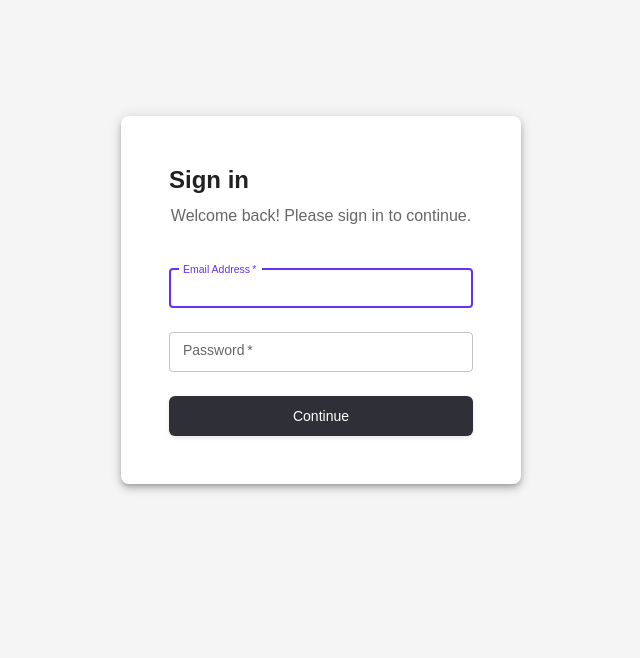
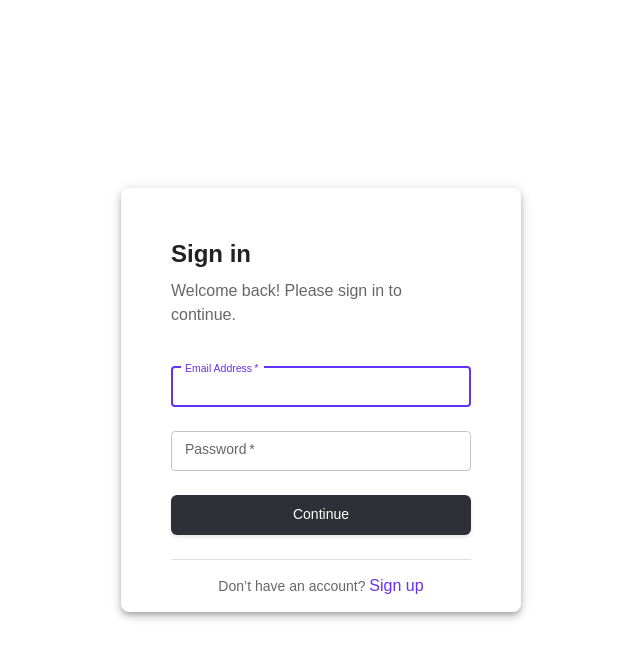
Before and after one commit to hafizab63861462/Next.js-Boilerplate, a Next.js app: page /en/login in a window 1280 px wide. Shown: the top 658 px of the page, without its empty margins (319-959 px from the left). Built offline with nearby package versions, Linux system fonts and the light colour scheme; what @mui/material-nextjs would draw is missing.

Commit message:
added login page

```diff
--- a/src/app/[lang]/login/page.tsx
+++ b/src/app/[lang]/login/page.tsx
@@ -1,34 +1,16 @@
-"use client"; // ← This is required!
+"use client";
 
 import * as React from "react";
 import Box from "@mui/material/Box";
 import Typography from "@mui/material/Typography";
 import TextField from "@mui/material/TextField";
 import Button from "@mui/material/Button";
-import { styled } from "@mui/material/styles";
-
-const StyledPaper = styled(Box)(({ theme }) => ({
-  backgroundColor: theme.palette.background.paper,
-  boxShadow: theme.shadows[5],
-  padding: theme.spacing(6),
-  borderRadius: "8px",
-  maxWidth: "400px",
-  width: "100%",
-  margin: "auto",
-  marginTop: "100px",
-}));
-
-const StyledButton = styled(Button)(() => ({
-  width: "100%",
-  textTransform: "none",
-  fontSize: "1rem",
-  fontWeight: 600,
-  padding: "10px 0",
-}));
+import Divider from "@mui/material/Divider";
 
 export default function LoginPage() {
   const [email, setEmail] = React.useState("");
   const [password, setPassword] = React.useState("");
+
   return (
     <Box
       sx={{
@@ -36,21 +18,27 @@ export default function LoginPage() {
         flexDirection: "column",
         alignItems: "center",
         justifyContent: "center",
-        minHeight: "100vh",
-        bgcolor: "#f5f5f5",
+        height: "100vh", // instead of minHeight
+        backgroundColor: "background.paper",
         p: 2,
+        boxSizing: "border-box",
       }}
     >
-      <StyledPaper>
+      <Box
+        sx={{
+          boxShadow: 5,
+          p: "50px 50px 14px 50px",
+          borderRadius: "8px",
+          maxWidth: "400px",
+          width: "100%",
+          margin: "auto",
+        }}
+      >
         <Typography variant="h5" component="h1" fontWeight="bold" gutterBottom>
           Sign in
         </Typography>
-        <Typography
-          variant="body1"
-          color="text.secondary"
-          align="center"
-          sx={{ mb: 3 }}
-        >
+
+        <Typography variant="body1" color="text.secondary" sx={{ mb: 3 }}>
           Welcome back! Please sign in to continue.
         </Typography>
 
@@ -71,11 +59,11 @@ export default function LoginPage() {
               height: 40,
             },
             "& .MuiInputLabel-root": {
-              transform: "translate(14px, 8px) scale(1)", // Adjust label position
+              transform: "translate(14px, 8px) scale(1)",
               fontSize: "14px",
             },
             "& .MuiInputLabel-shrink": {
-              transform: "translate(14px, -6px) scale(0.75)", // Label when focused/filled
+              transform: "translate(14px, -6px) scale(0.75)",
             },
           }}
         />
@@ -97,19 +85,20 @@ export default function LoginPage() {
               height: 40,
             },
             "& .MuiInputLabel-root": {
-              transform: "translate(14px, 8px) scale(1)", // Adjust label position
+              transform: "translate(14px, 8px) scale(1)",
               fontSize: "14px",
             },
             "& .MuiInputLabel-shrink": {
-              transform: "translate(14px, -6px) scale(0.75)", // Label when focused/filled
+              transform: "translate(14px, -6px) scale(0.75)",
             },
           }}
         />
 
-        <StyledButton
+        <Button
           type="submit"
           variant="contained"
           sx={{
+            width: "100%",
             backgroundColor: "#2F3037",
             height: 40,
             padding: "6px 0",
@@ -122,8 +111,21 @@ export default function LoginPage() {
           }}
         >
           Continue
-        </StyledButton>
-      </StyledPaper>
+        </Button>
+
+        <Divider sx={{ mt: "24px", mb: "14px" }} />
+
+        <Typography variant="body2" color="text.secondary" align="center">
+          Don’t have an account?{" "}
+          <Typography
+            component="span"
+            color="primary"
+            sx={{ cursor: "pointer", fontWeight: 500 }}
+          >
+            Sign up
+          </Typography>
+        </Typography>
+      </Box>
     </Box>
   );
 }
--- a/src/app/globals.css
+++ b/src/app/globals.css
@@ -1,56 +1,6 @@
-:root {
-  --color-primary-dark: #07389d;
-  --color-primary-light: #306bdd;
-  --color-white: #fff;
-  --color-cta: #0dcfda;
-  --color-btn-continue: #30c6c6;
-  --color-black: #000;
-  --color-black-light-1: #2e2e2e;
-  --color-pink: #fd5965;
-  --color-orange: #fd7543;
+html,
+body {
+  margin: 0;
+  padding: 0;
+  overflow: hidden; /* Prevent scroll when content fits */
 }
-
-body {
-  font-family: "Poppins", sans-serif;
-  background-color: #f0f1f1;
-  font: normal normal normal 12px/18px Poppins;
-  color: #3c3c3c;
-  margin: 0px;
-  overflow: auto;
-}
-
-.active {
-  background-color: #f6f2ff;
-  color: "#6631F7";
-}
-.custom-flag-select {
-  height: 108%;
-  border: 1px solid #fff;
-}
-.custom-flags-bg {
-  background-color: #fff;
-  border-radius: 4px;
-}
-
-.header-styles {
-  color: #3c3c3c;
-  font-weight: 600;
-}
-
-/** Side Menu Drawer CSS **/
-
-.MuiDrawer-paper {
-  scrollbar-width: thin;
-  scrollbar-color: #bdbdbd #f6f2ff;
-}
-.MuiDrawer-paper::-webkit-scrollbar {
-  width: 6px;
-  background: #f6f2ff;
-}
-.MuiDrawer-paper::-webkit-scrollbar-thumb {
-  background: #bdbdbd;
-  border-radius: 6px;
-}
-.MuiDrawer-paper::-webkit-scrollbar-thumb:hover {
-  background: #a0a0a0;
-}
```
